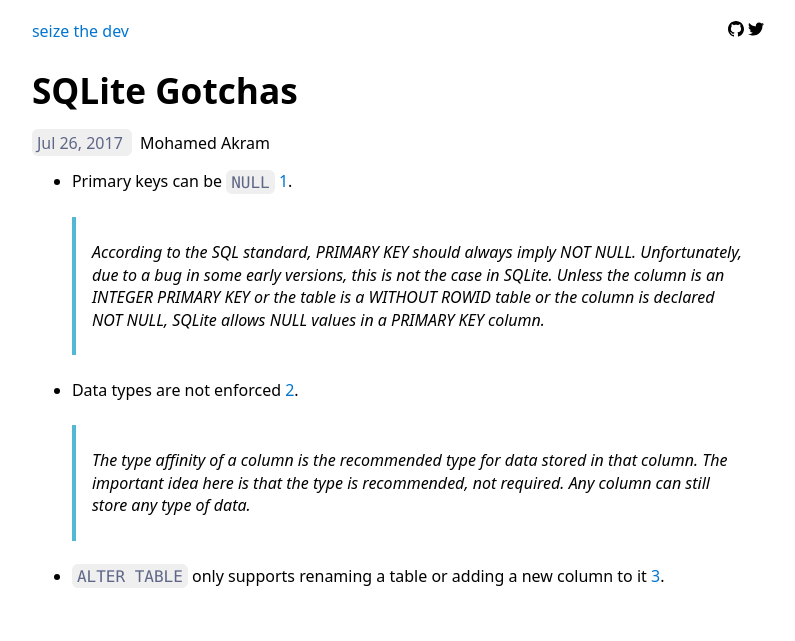
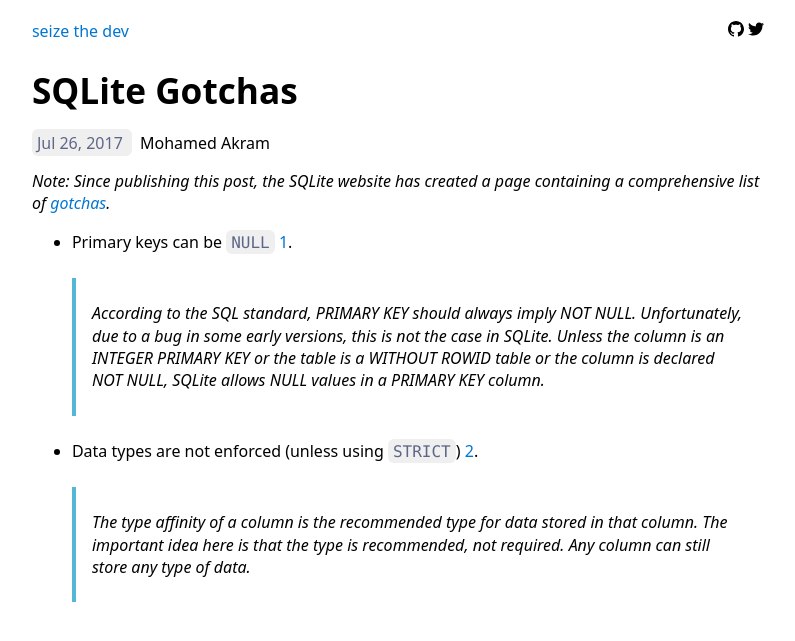
Before and after one commit to mohd-akram/blog, a Jekyll site: the page built from _posts/2017-07-26-sqlite-gotchas.md, in a window 1280 px wide. Shown: the top 641 px of the page, without its empty margins (242-1037 px from the left). Built offline with Jekyll 4.4.1, drawn with Linux system fonts in a browser that asks for light colours; our own code applies the rules of GitHub Pages for plain Markdown files; comment, search, counter and statistics services are not loaded.

Commit message:
Update post

```diff
--- a/_posts/2017-07-26-sqlite-gotchas.md
+++ b/_posts/2017-07-26-sqlite-gotchas.md
@@ -2,6 +2,9 @@
 title: SQLite Gotchas
 description: Things to keep in mind when using SQLite.
 ---
+
+*Note: Since publishing this post, the SQLite website has created a page
+containing a comprehensive list of [gotchas](https://sqlite.org/quirks.html).*
 
 - Primary keys can be `NULL` [1].
 
@@ -11,15 +14,11 @@ description: Things to keep in mind when using SQLite.
     > WITHOUT ROWID table or the column is declared NOT NULL, SQLite allows
     > NULL values in a PRIMARY KEY column.
 
-- Data types are not enforced [2].
+- Data types are not enforced (unless using `STRICT`) [2].
 
     > The type affinity of a column is the recommended type for data stored in
     > that column. The important idea here is that the type is recommended, not
     > required. Any column can still store any type of data.
 
-- `ALTER TABLE` only supports renaming a table or adding a new column to it
-  [3].
-
 [1]: <https://sqlite.org/lang_createtable.html>
 [2]: <https://sqlite.org/datatype3.html>
-[3]: <https://sqlite.org/lang_altertable.html>
```
